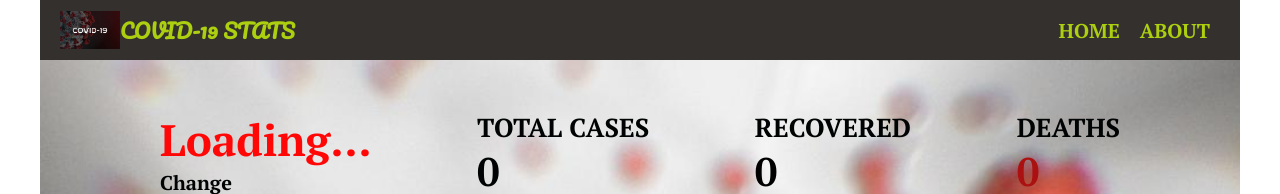
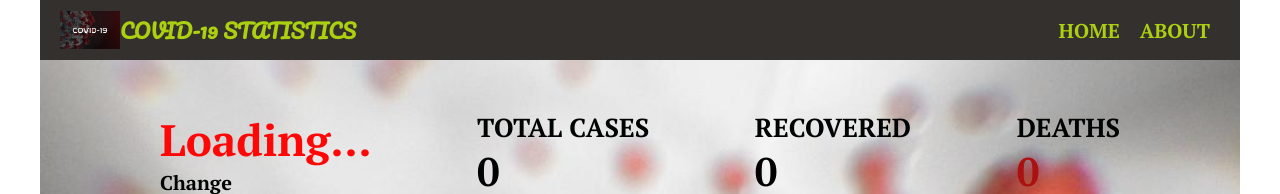
Before and after one commit to vaibhavarora102/coronastats, a plain HTML site: page index.html in a window 1280 px wide. Shown: the top 194 px of the page. Drawn offline with nearby package versions, Linux system fonts and the light colour scheme; a script that the page names is missing; a web font is replaced by a local one.

Commit message:
a littlechange

```diff
--- a/index.html
+++ b/index.html
@@ -18,7 +18,7 @@
     <header>
         <div class="logo">
             <img src="logo1.jpg" alt="">
-            <p>COVID-19 STATS</p>
+            <p>COVID-19 STATISTICS</p>
         </div>
         <nav>
             <ul>
```
